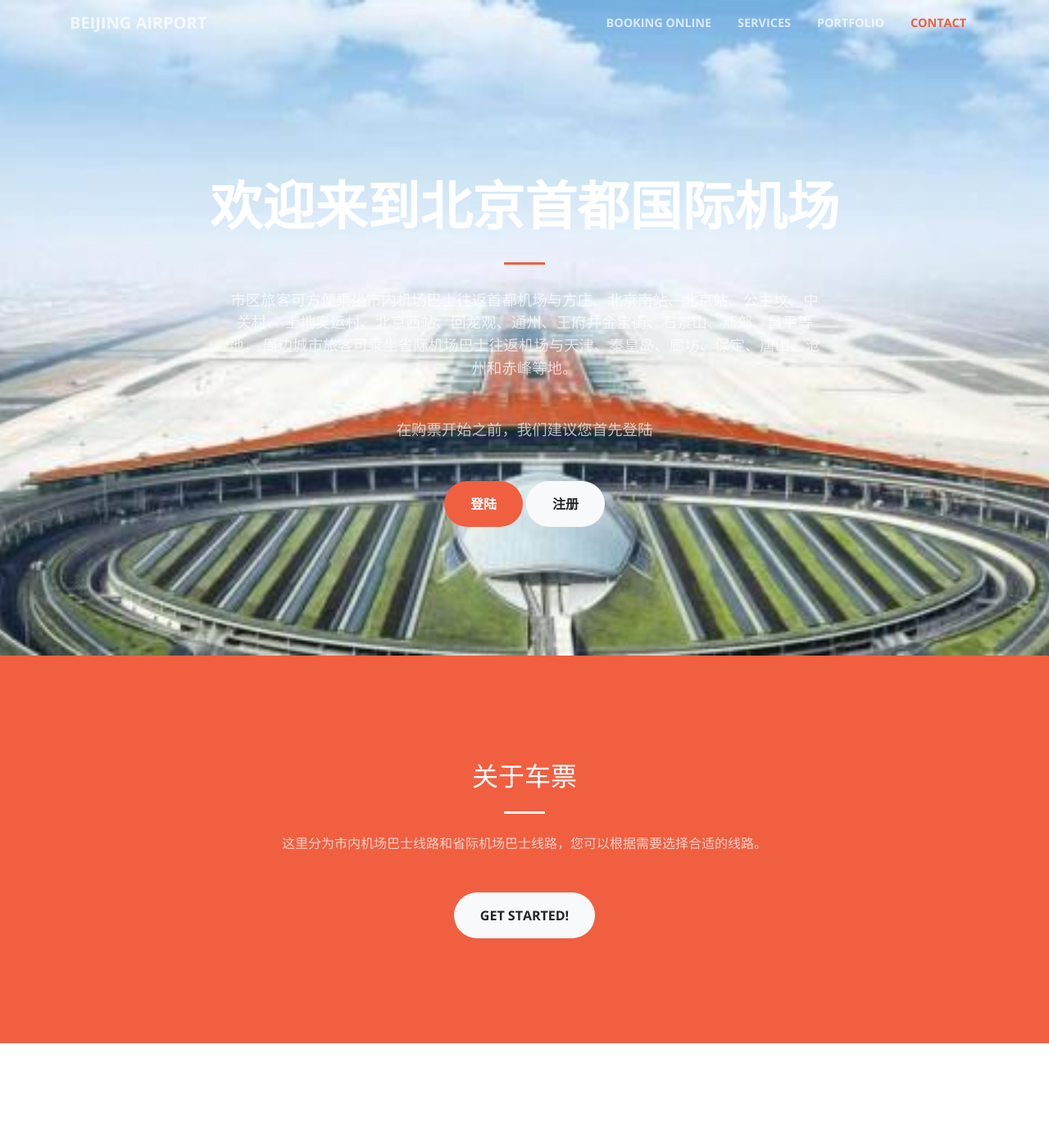
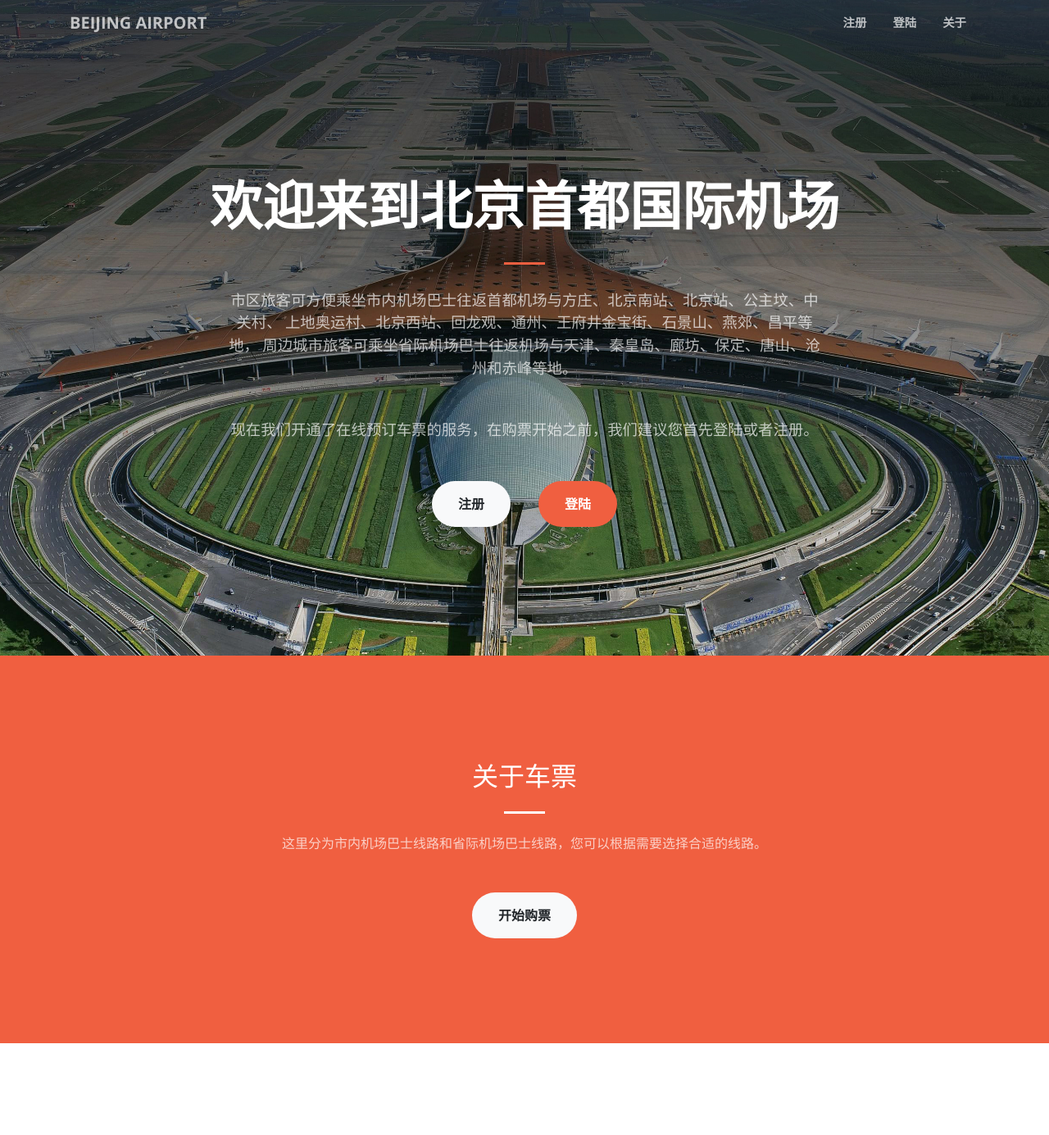
Before and after one commit to SlongLiu/bus_booking_system, a Django app: page / in a window 1280 px wide. Shown: the top 1385 px of the page at 82% size. Run offline with Django 3.2, Linux system fonts and the light colour scheme; some libraries are stand-ins or nearby versions.

Commit message:
V1.0 能交了
那就这样吧~

```diff
--- a/booking/views.py
+++ b/booking/views.py
@@ -29,7 +29,7 @@ def index(request):
 
 def login(request):
     if request.session.get('is_login', None):
-        return redirect('/index')
+        return redirect('/index/')
 
     if request.method == "POST":
         login_form = UserForm(request.POST)
--- a/templates/base.html
+++ b/templates/base.html
@@ -31,7 +31,7 @@
         <span class="icon-bar"></span>
         <span class="icon-bar"></span>
       </button>
-      <a class="navbar-brand" href="#">隆</a>
+      <a class="navbar-brand" href="/index/">隆</a>
     </div>
 
     <!-- Collect the nav links, forms, and other content for toggling -->
@@ -71,6 +71,7 @@
   </div><!-- /.container-fluid -->
   </nav>
 
+
     {% block content %}{% endblock %}
 
 {#    <h1>你好，世界！</h1>#}
--- a/templates/index.html
+++ b/templates/index.html
@@ -46,17 +46,43 @@
         </button>
         <div class="collapse navbar-collapse" id="navbarResponsive">
           <ul class="navbar-nav ml-auto">
+
+
+          {% if request.session.identify == 'user' %}
               <li class="nav-item">
-              <a class="nav-link js-scroll-trigger" href="#about">BOOKING ONline</a>
+              <a class="nav-link js-scroll-trigger" href="/browse/">在线订票</a>
                 </li>
               <li class="nav-item">
-              <a class="nav-link js-scroll-trigger" href="#services">Services</a>
+                  <a class="nav-link js-scroll-trigger" href="/logout/">登出</a>
+                </li>
+{#                  <li><a href="/browse/">订票</a></li>#}
+              {% elif request.session.identify == 'busdriver' %}
+               <li class="nav-item">
+                  <a class="nav-link js-scroll-trigger" href="/validation/">检票</a>
                 </li>
               <li class="nav-item">
-              <a class="nav-link js-scroll-trigger" href="#portfolio">Portfolio</a>
+                  <a class="nav-link js-scroll-trigger" href="/logout/">登出</a>
+                </li>
+{#                  <li><a href="/validation/">检票</a></li>#}
+            {% elif request.session.identify == 'employee' %}
+{#                <li><a href="/manage/">用户管理</a></li>#}
+              <li class="nav-item">
+                  <a class="nav-link js-scroll-trigger" href="/manage/">用户管理</a>
                 </li>
               <li class="nav-item">
-              <a class="nav-link js-scroll-trigger" href="#contact">Contact</a>
+                  <a class="nav-link js-scroll-trigger" href="/logout/">登出</a>
+                </li>
+              {% else %}
+              <li class="nav-item">
+                  <a class="nav-link js-scroll-trigger" href="/register/">注册</a>
+                </li>
+              <li class="nav-item">
+                  <a class="nav-link js-scroll-trigger" href="/login/">登陆</a>
+                </li>
+              {% endif %}
+
+            <li class="nav-item">
+              <a class="nav-link js-scroll-trigger" href="#contact">关于</a>
             </li>
           </ul>
         </div>
@@ -76,9 +102,11 @@
             <p class="text-faded mb-5">市区旅客可方便乘坐市内机场巴士往返首都机场与方庄、北京南站、北京站、公主坟、中关村、
                 上地奥运村、北京西站、回龙观、通州、王府井金宝街、石景山、燕郊、昌平等地，
                 周边城市旅客可乘坐省际机场巴士往返机场与天津、秦皇岛、廊坊、保定、唐山、沧州和赤峰等地。</p>
-              <p class="text-faded mb-5">在购票开始之前，我们建议您首先登陆</p>
-            <a class="btn btn-primary btn-xl js-scroll-trigger" href="#about">登陆</a>
-              <a class="btn btn-light btn-xl js-scroll-trigger" href="#about">注册</a>
+              <p class="text-faded mb-5">现在我们开通了在线预订车票的服务，在购票开始之前，我们建议您首先登陆或者注册。</p>
+
+            <a class="btn btn-light btn-xl js-scroll-trigger" href="/register/">注册</a>
+              <a class="col-lg-3"> </a>
+              <a class="btn btn-primary btn-xl js-scroll-trigger" href="/login/">登陆</a>
           </div>
         </div>
       </div>
@@ -93,21 +121,14 @@
             <p class="text-faded mb-5">
                 这里分为市内机场巴士线路和省际机场巴士线路，您可以根据需要选择合适的线路。
             </p>
-            <a class="btn btn-light btn-xl js-scroll-trigger" href="#services">Get Started!</a>
+            <a class="btn btn-light btn-xl js-scroll-trigger" href="/browse/">开始购票</a>
           </div>
         </div>
       </div>
     </section>
 
-{#    <section class="bg-dark text-white">#}
-{#      <div class="container text-center">#}
-{#        <h2 class="mb-4">Free Download at Start Bootstrap!</h2>#}
-{#        <a class="btn btn-light btn-xl sr-button" href="#">Download Now!</a>#}
-{#      </div>#}
-{#    </section>#}
-
     <section id="contact">
-      <div class="container">
+      <div class=" container">
         <div class="row">
           <div class="col-lg-8 mx-auto text-center">
             <h2 class="section-heading">关于开发者</h2>
```
Also changed, not shown: templates/booking/browse.html (+11 -11 lines), static/img/header.jpg. Lines whose indentation alone changed are shown as unchanged.
